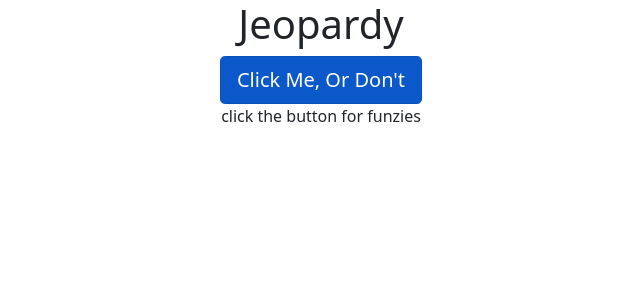
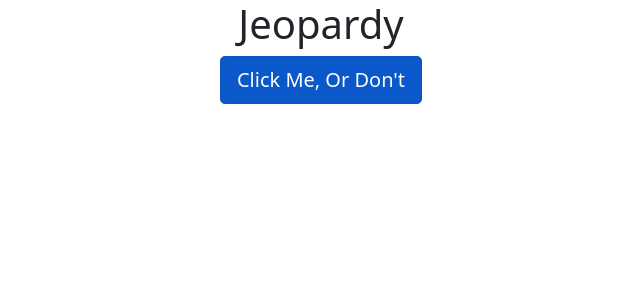
Before and after one commit to SemeiahBourn/jeopardy-app, a React (Create React App) app: page / in a window 1280 px wide. Shown: the top 300 px of the page, without its empty margins (319-959 px from the left). Built offline with nearby package versions, Linux system fonts and the light colour scheme.

Commit message:
was able to display all contents on screen

```diff
--- a/src/components/main.js
+++ b/src/components/main.js
@@ -5,14 +5,24 @@
 
 
 function Main () {
-var [question, setQuestion]= useState("click the button for funzies")
+    const [allValues, setAllValues] = useState({
+        question: '',
+        category: '',
+        value: '',
+        answer: '',
+
+    });
+
+
 
 
  async function getData(){
     fetch('http://jservice.io/api/random')
     .then(res => res.json())
-    .then(data => setQuestion(data[0].question)
+    .then(data =>
+        setAllValues({...allValues, question :data[0].question,value :data[0].value, category :data[0].category.title, answer :data[0].answer})
     )
+
     .catch(error => console.log(error))
 }
 
@@ -24,7 +34,7 @@
         Click Me, Or Don't
       </Button>{' '}
       <div>
-        {question}
+        {allValues.question}{allValues.category}{allValues.value}{allValues.answer}
       </div>
 
 </div>
```
